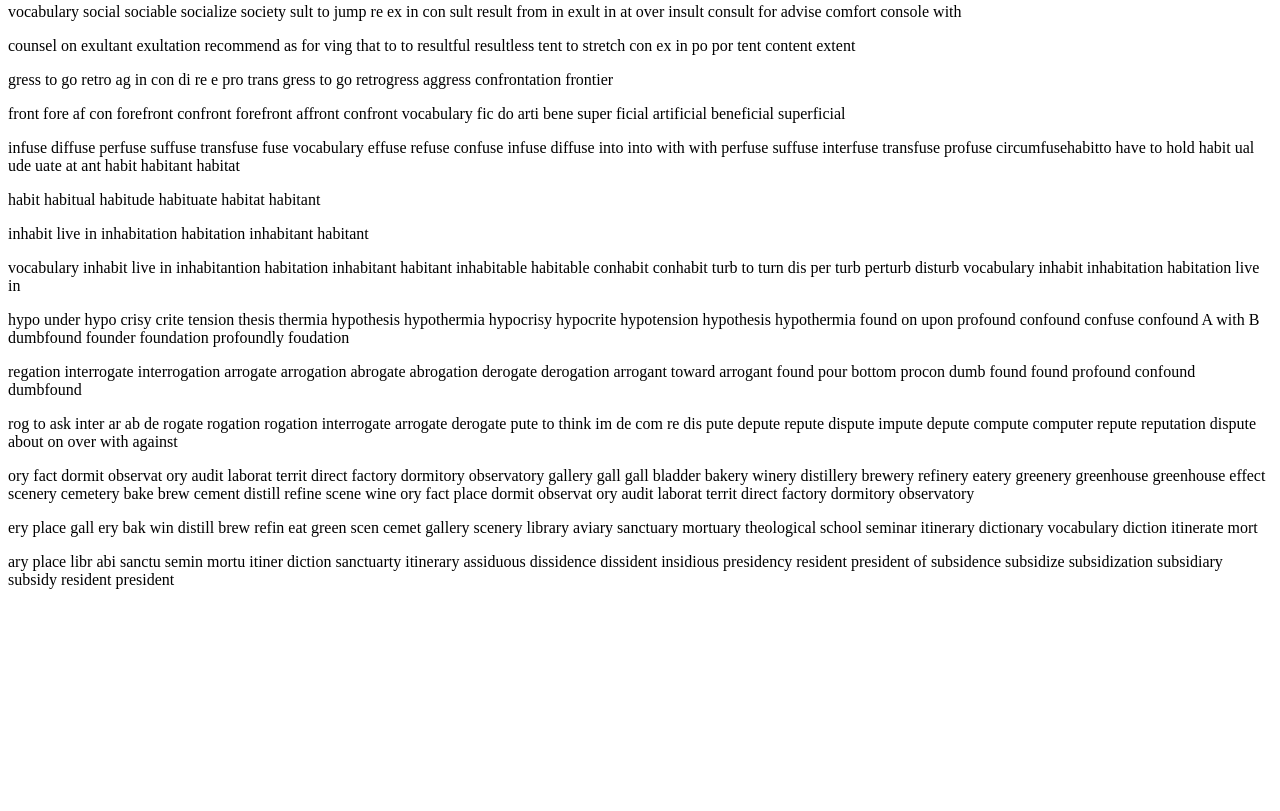
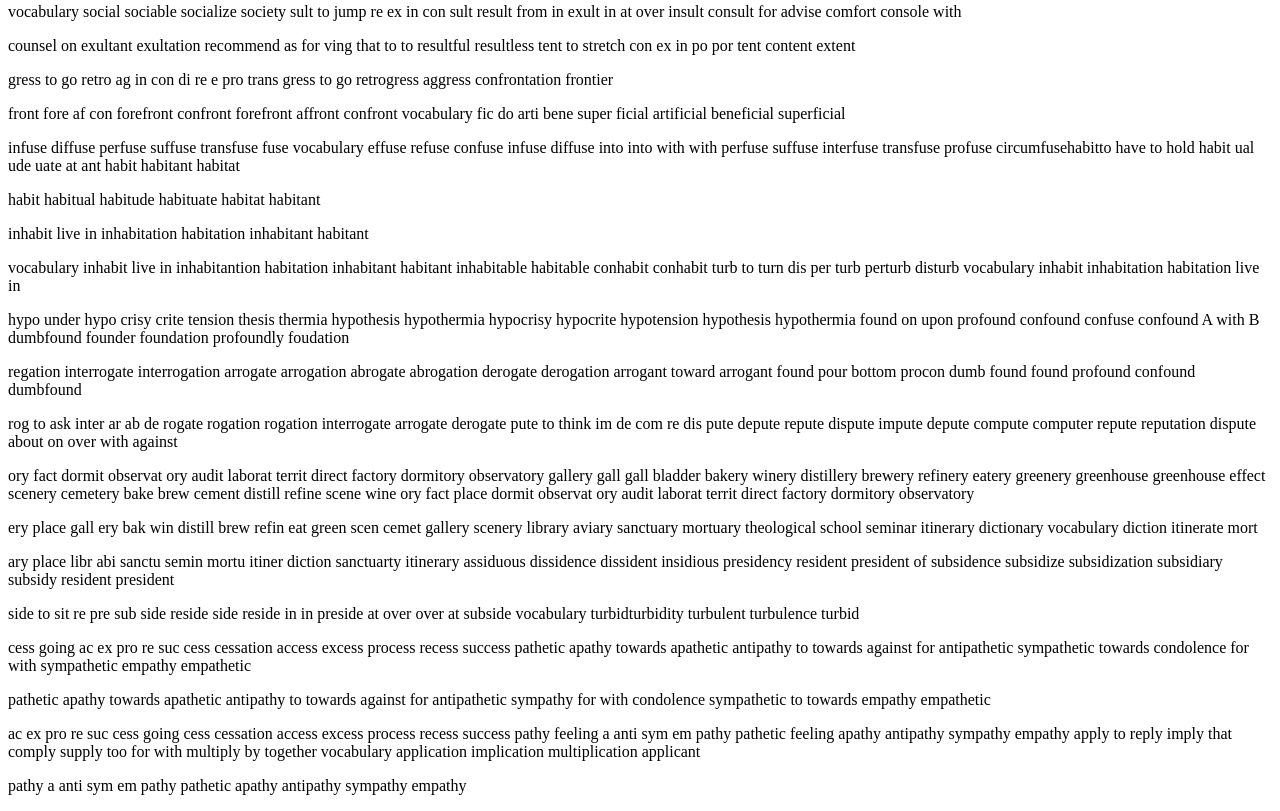
Before and after one commit to pann710/20210823, a plain HTML site: page index.html in a window 1280 px wide. Shown: the part 549-1360 px from the top of the page. Before the commit the page ends 1154 px from the top, so only its background shows below. Drawn offline with Linux system fonts and the light colour scheme.

Commit message:
Update index.html

```diff
--- a/index.html
+++ b/index.html
@@ -48,12 +48,13 @@
 
     <p>ary place libr abi sanctu semin mortu itiner diction sanctuarty itinerary  assiduous dissidence dissident insidious presidency resident president of subsidence subsidize subsidization subsidiary  subsidy resident president </p>
 
-    <p></p>
+    <p>side to sit re pre sub side reside side reside in in preside at over over at subside  vocabulary turbidturbidity turbulent turbulence turbid</p>
 
-    <p></p>
+    <p>cess going ac ex pro re suc cess cessation access excess process recess success  pathetic apathy towards  apathetic antipathy to towards against for antipathetic sympathetic towards  condolence for with sympathetic    empathy empathetic
+  </p>
 
-    <p></p>
-
-
+    <p>pathetic apathy towards apathetic antipathy to towards against for antipathetic sympathy for with condolence sympathetic to towards empathy empathetic </p>
+  <p>ac ex pro re suc cess going cess cessation access excess process recess success pathy feeling a anti sym em pathy pathetic feeling apathy antipathy sympathy empathy apply to reply imply that comply supply too for with multiply by together vocabulary application implication multiplication applicant </p>
+  <p>pathy a anti sym em pathy pathetic apathy antipathy sympathy empathy</p>
 </body>
 </html>
```
